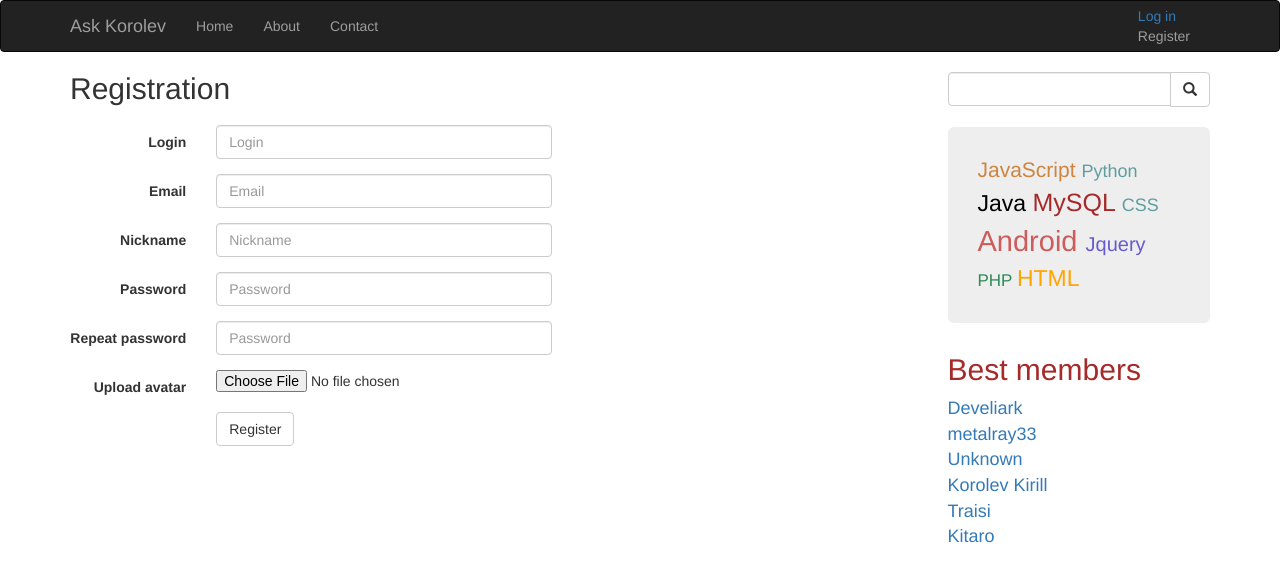
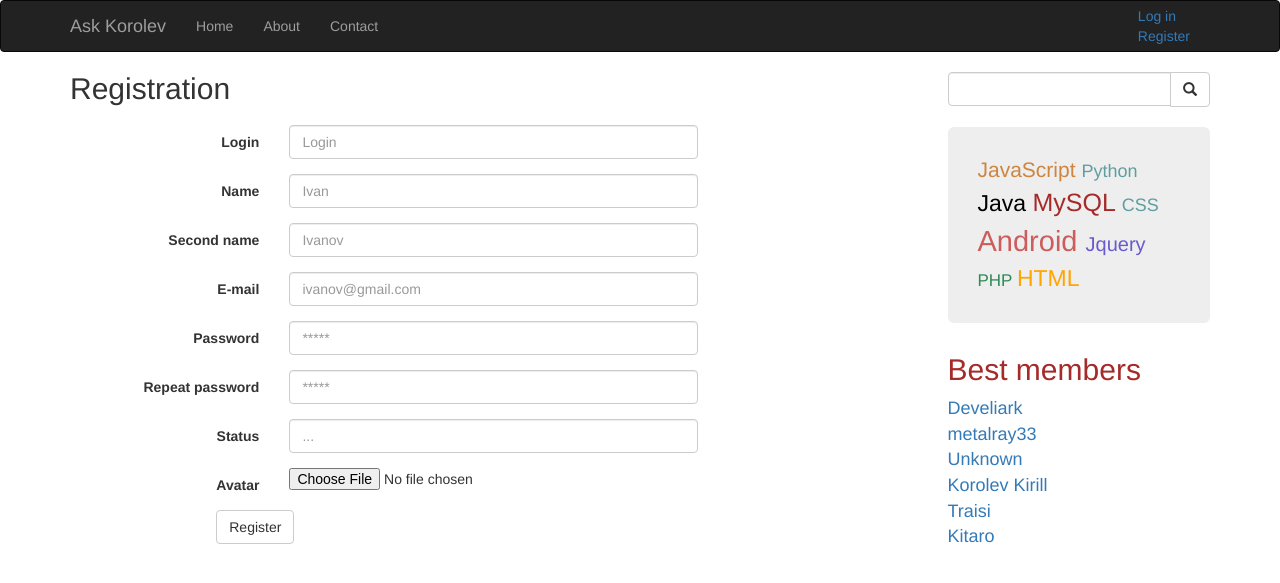
Before and after one commit to korolevdev/AskKorolev, a Django app: page /signup in a window 1280 px wide. Shown: the top 583 px of the page. Run offline with Django 3.2, Linux system fonts and the light colour scheme; some libraries are stand-ins or nearby versions.

Commit message:
final commit

```diff
--- /dev/null
+++ b/ask_app/forms.py
@@ -0,0 +1,109 @@
+# -*- coding: utf-8 -*-
+from django.http import HttpResponse, Http404
+from django.contrib.auth import authenticate
+from django.contrib.auth.models import User
+from django import forms
+
+from django.contrib.auth.hashers import make_password
+from ask_app.models import Profile, Question, Tag
+
+import urllib
+from django.core.files import File
+
+class LoginForm(forms.Form):
+    login = forms.CharField(
+            widget=forms.TextInput(
+                attrs={ 'class': 'form-control', 'placeholder': 'login', }
+                ),
+            max_length=30,
+            label=u'Login'
+            )
+    password = forms.CharField(
+            widget=forms.PasswordInput(
+                attrs={ 'class': 'form-control', 'placeholder': '*******', }
+                ),
+            label=u'Password'
+            )
+
+    def clean(self):
+        data = self.cleaned_data
+        user = authenticate(username=data.get('login', ''), password=data.get('password', ''))
+
+        if user is not None:
+            if user.is_active:
+                data['user'] = user
+            else:
+                raise forms.ValidationError(u'This user don\'t active')
+        else:
+            raise forms.ValidationError(u'Uncorrect login or password')
+
+class SignupForm(forms.Form):
+    username = forms.CharField(
+            widget=forms.TextInput( attrs={ 'class': 'form-control', 'placeholder': 'Login', }),
+            max_length=30, label=u'Login'
+            )
+    first_name = forms.CharField(
+            widget=forms.TextInput( attrs={ 'class': 'form-control', 'placeholder': u'Ivan', }),
+            max_length=30, label=u'Name'
+            )
+    last_name = forms.CharField(
+            widget=forms.TextInput( attrs={ 'class': 'form-control', 'placeholder': u'Ivanov', }),
+            max_length=30, label=u'Second name'
+            )
+    email = forms.EmailField(
+            widget=forms.TextInput( attrs={ 'class': 'form-control', 'placeholder': 'ivanov@gmail.com', }),
+            required = False, max_length=254, label=u'E-mail'
+            )
+    password1 = forms.CharField(
+            widget=forms.PasswordInput( attrs={ 'class': 'form-control', 'placeholder': '*****' }),
+            min_length=6, label=u'Password'
+            )
+    password2 = forms.CharField(
+            widget=forms.PasswordInput( attrs={ 'class': 'form-control', 'placeholder': '*****' }),
+            min_length=6, label=u'Repeat password'
+            )
+    info = forms.CharField(
+            widget=forms.TextInput( attrs={ 'class': 'form-control', 'placeholder': u'...', }),
+            required=False, label=u'Status'
+            )
+    avatar = forms.FileField(
+            widget=forms.ClearableFileInput( attrs={ 'class': 'ask-signup-avatar-input', }),
+            required=False, label=u'Avatar'
+            )
+
+    def clean_username(self):
+        username = self.cleaned_data.get('username', '')
+
+        try:
+            u = User.objects.get(username=username)
+            raise forms.ValidationError(u'User exist')
+        except User.DoesNotExist:
+            return username
+
+    def clean_password2(self):
+        pass1 = self.cleaned_data.get('password1', '')
+        pass2 = self.cleaned_data.get('password2', '')
+
+        if pass1 != pass2:
+            raise forms.ValidationError(u'Passwords not equal')
+
+    def save(self):
+        data = self.cleaned_data
+        password = data.get('password1')
+        u = User()
+
+        u.username = data.get('username')
+        u.password = make_password(password)
+        u.email = data.get('email')
+        u.first_name = data.get('first_name')
+        u.last_name = data.get('last_name')
+        u.is_active = True
+        u.is_superuser = False
+        u.save()
+
+        up = Profile()
+        up.user = u
+        up.info = data.get('info')
+        up.save()
+
+        return authenticate(username=u.username, password=password)
--- a/ask_app/views.py
+++ b/ask_app/views.py
@@ -1,10 +1,17 @@
+from django.contrib import auth
 from django.shortcuts import render
 from django.http import HttpResponse, Http404, HttpResponseRedirect
 from django.template import RequestContext
 from django.views.decorators.csrf import csrf_exempt
+from django.core import validators
+from django.forms.models import model_to_dict
 from django.core.paginator import Paginator, EmptyPage, PageNotAnInteger
 from django.shortcuts import render_to_response
+
+from ask_app import helpers
+from ask_app.forms import LoginForm, SignupForm
 from ask_app.models import Question, Answer, QuestionLike, AnswerLike, Tag
+from ask_app.decorators import need_login, need_login_ajax
 
 def error_not_found(request):
     return render(request, '404.html')
@@ -27,6 +34,7 @@ def get_post_params(request):
     if request.method == 'GET':
         if request.GET.urlencode() != '':
             result.append('Get data:')
+            #result.append(request.GET.urlencode())
             for key, value in request.GET.items():
                 keyvalue=key+" = "+value
                 result.append(keyvalue)
@@ -79,17 +87,52 @@ def question(request, question_id):
 
     return render(request, 'question.html', {'question': ques})
 
+@need_login
+def logout(request):
+    redirect = request.GET.get('continue', '/')
+    auth.logout(request)
+    return HttpResponseRedirect(redirect)
+
+def form_login(request):
+    redirect = request.GET.get('continue', '/')
+    if request.user.is_authenticated():
+        return HttpResponseRedirect(redirect)
+
+    if request.method == "POST":
+        form = LoginForm(request.POST)
+
+        if form.is_valid():
+            auth.login(request, form.cleaned_data['user'])
+            return HttpResponseRedirect(redirect)
+    else:
+        form = LoginForm()
+
+    return render(request, 'login.html', {
+            'form': form,
+        })
+
+def form_signup(request):
+    if request.user.is_authenticated():
+        return HttpResponseRedirect('/')
+
+    if request.method == "POST":
+        form = SignupForm(request.POST, request.FILES)
+        if form.is_valid():
+            user = form.save()
+            auth.login(request, user)
+            return HttpResponseRedirect('/')
+    else:
+        form = SignupForm()
+
+    return render(request, 'signup.html', {
+            'form': form,
+        })
+
 def base(request):
     return render(request, "base.html")
 
 def ask(request):
     return render(request, 'ask.html')
 
-def login(request):
-    return render(request, 'login.html')
-
-def signup(request):
-    return render(request, 'signup.html')
-
 def error(request):
     return render(request, '404page.html')
--- a/ask_korolev/urls.py
+++ b/ask_korolev/urls.py
@@ -24,8 +24,9 @@ urlpatterns = [
     url(r'^hot/?', views.hot, name='hot'),
     url(r'^ask/?', views.ask, name='ask'),
     url(r'^base/?', views.base, name="base"),
-    url(r'^login/?', views.login, name='login'),
-    url(r'^signup/?', views.signup, name='signup'),
+    url(r'^login/?', views.form_login, name='login'),
+    url(r'^logout/?$', views.logout, name = 'logout'),
+    url(r'^signup/?', views.form_signup, name='signup'),
     url(r'^(/)?(?P<page>\d+)?$', views.new, name='/'),
     url(r'^params/', views.get_post_params, name="params"),
     url(r'^question/(?P<question_id>[0-9]+)?/?$', views.question, name='question'),
--- a/static/static/my.css
+++ b/static/static/my.css
@@ -21,6 +21,23 @@
 	padding-left: 5;
 }
 
+.title-question {
+    overflow: hidden;
+    white-space: nowrap;
+    text-overflow: ellipsis;
+    font-size: 22px;
+    margin-top: 0px;
+    margin-bottom: 5px
+}
+
+.body-question {
+    overflow: hidden;
+    white-space: nowrap;
+    text-overflow: ellipsis;
+    font-size: 12px;
+    margin-bottom: 0px
+}
+
 .error-template {padding: 40px 15px;text-align: center;}
 .error-actions {margin-top:15px;margin-bottom:15px;}
 .error-actions .btn { margin-right:10px; }
--- a/templates/base.html
+++ b/templates/base.html
@@ -35,14 +35,20 @@
             <li><a href="{% url '/' %}">Contact</a></li>
           </ul>
           {%block user_bar%}
+          {%if request.user.is_authenticated  %}
           <ul style="margin: 5px" class="nav navbar-right">
-            <a class="nav" href="#">Nickname <a href="{% url 'login' %}" class="navbar-link">log out</a> </a>
+            <a class="nav" href="#">{{ request.user.last_name }} {{ request.user.first_name }} <a href="{% url 'logout' %}?continue={{ request.path }}" class="navbar-link">log out</a> </a>
           </ul>
           <ul class="nav navbar-right">
             <div style="margin: 7px">
                 <img src="{% static 'default_ava.jpg' %}" width="36" height="36">
             </div>
           </ul>
+          {% else %}
+          <ul style="margin: 5px" class="nav navbar-right">
+              <a class="nav" href="{% url 'login' %}">Log in <a href="{% url 'signup' %}">Register</a> </a>
+          </ul>
+          {% endif %}
           {% endblock%}
         </div><!--/.nav-collapse -->
       </div>
--- a/templates/signup.html
+++ b/templates/signup.html
@@ -4,53 +4,31 @@
 
 {% block title %}<title>AskKorolev - Registration</title>{% endblock %}
 
-{%block user_bar%}
-<ul style="margin: 5px" class="nav navbar-right">
-    <a class="nav" href="{% url 'login' %}">Log in <a href="{% url 'signup' %}" class="navbar-link">Register</a> </a>
-</ul>
-{%endblock%}
+{%block content%}
+{% for e in form.non_field_errors %}
+    <div class="ask-signup-form-error">
+        <div class="alert alert-danger" role="alert">
+            <span class="glyphicon glyphicon-exclamation-sign" aria-hidden="true"></span>
+            {{ e }}
+        </div>
+    </div>
+{% endfor %}
 
-{%block content%}
 <div class="col-xs-9 col-sm-9">
   <h2 style="margin: 0px">Registration</h2>
   <br>
-  <form class="form-horizontal">
-  <div class="form-group">
-      <label for="inputEmail3" class="col-sm-2 control-label">Login</label>
-      <div class="col-sm-5">
-        <input type="text" required class="form-control" id="inputEmail3" placeholder="Login">
-      </div>
+  <form class="form-horizontal" method="post">
+    {%for field in form  %}
+    <div class="form-group{% if field.errors %} has-error{% endif %}">
+        <label for="login" class="col-sm-3 control-label">{{ field.label }}</label>
+        <div class="col-sm-6">
+            {{ field }}
+            {% if field.errors %} {% for e in field.errors %}{{ e }}{% endfor %}
+            {% endif %}
+        </div>
     </div>
-    <div class="form-group">
-      <label for="inputEmail3" class="col-sm-2 control-label">Email</label>
-      <div class="col-sm-5">
-        <input type="email" required class="form-control" id="inputEmail3" placeholder="Email">
-      </div>
-    </div>
-    <div class="form-group">
-      <label for="inputEmail3" class="col-sm-2 control-label">Nickname</label>
-      <div class="col-sm-5">
-        <input type="nickname" required class="form-control" id="inputEmail3" placeholder="Nickname">
-      </div>
-    </div>
-    <div class="form-group">
-      <label for="inputPassword3" class="col-sm-2 control-label">Password</label>
-      <div class="col-sm-5">
-        <input type="password" required class="form-control" id="inputPassword3" placeholder="Password">
-      </div>
-    </div>
-    <div class="form-group">
-      <label for="inputPassword3" class="col-sm-2 control-label">Repeat password</label>
-      <div class="col-sm-5">
-        <input type="password" required class="form-control" id="inputPassword3" placeholder="Password">
-      </div>
-    </div>
-    <div class="form-group">
-      <label for="exampleInputFile" class="col-sm-2 control-label">Upload avatar</label>
-      <div class="col-sm-5">
-        <input type="file">
-      </div>
-    </div>
+    {% endfor %}
+    {% csrf_token %}
     <div class="form-group">
       <div class="col-sm-offset-2 col-sm-5">
         <button type="submit" class="btn btn-default">Register</button>
```
Also changed, not shown: ask_app/decorators.py (added, +20 -0 lines), ask_app/helpers.py (added, +19 -0 lines), hello.py (added, +28 -0 lines), templates/ask.html (+0 -10 lines), templates/index.html (+0 -11 lines), templates/login.html (+11 -24 lines), templates/question.html (+0 -11 lines), 3 other files.
